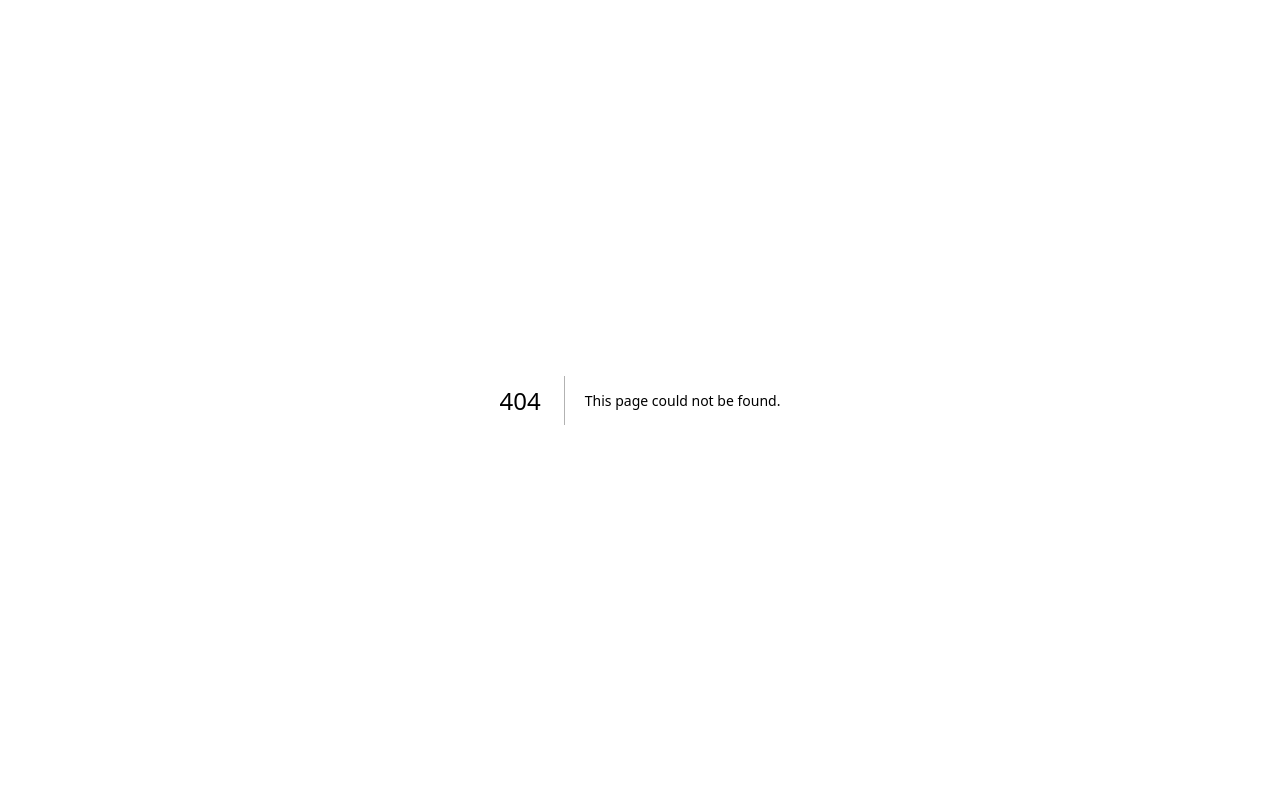
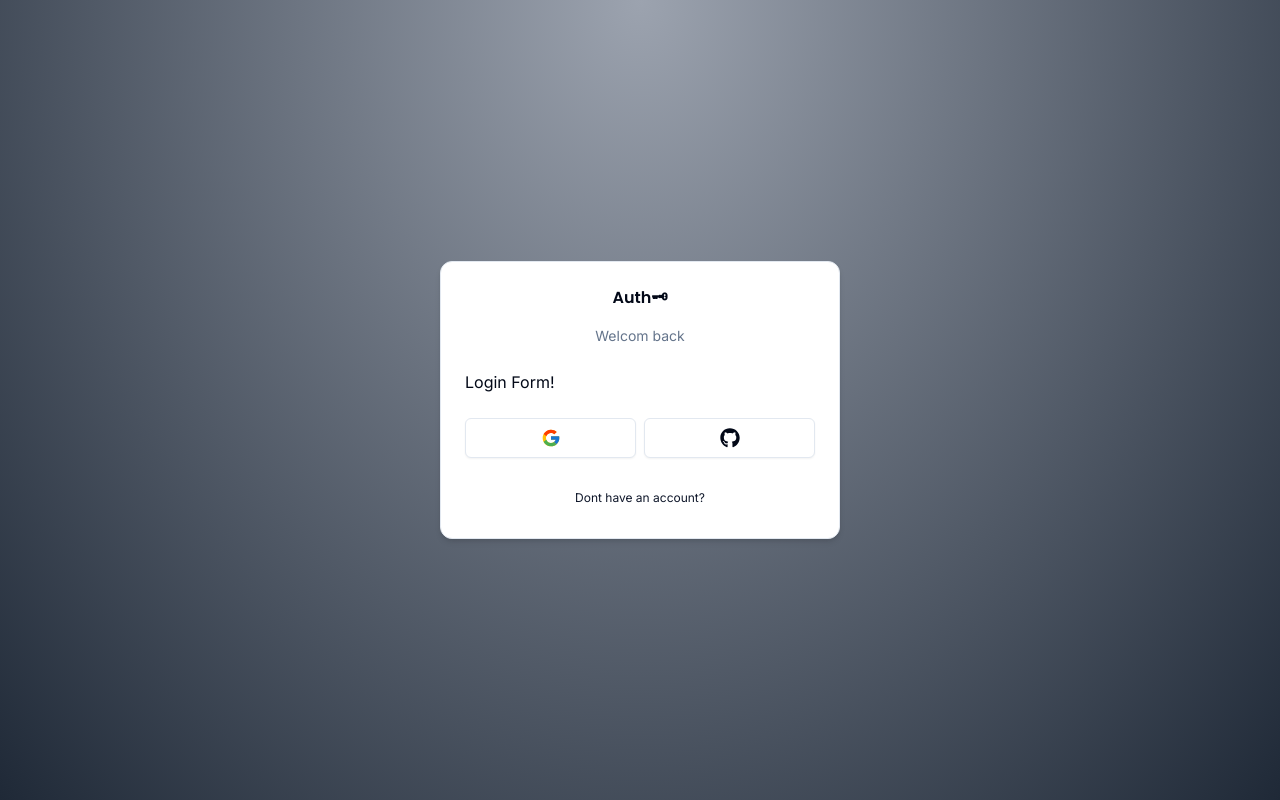
Before and after one commit to lashadeiso/Next-Auth, a Next.js app: page /auth/login in a window 1280 px wide. Before the commit this address had no page. Built offline with nearby package versions, Linux system fonts and the light colour scheme.

Commit message:
add social buttons

```diff
--- /dev/null
+++ b/app/auth/layout.tsx
@@ -0,0 +1,9 @@
+const AuthLayout = ({ children }: { children: React.ReactNode }) => {
+  return (
+    <div className="flex h-full items-center justify-center bg-[radial-gradient(ellipse_at_top,var(--tw-gradient-stops))] from-gray-400 to-gray-800">
+      {children}
+    </div>
+  );
+};
+
+export default AuthLayout;
--- /dev/null
+++ b/app/auth/login/page.tsx
@@ -0,0 +1,9 @@
+import { LoginForm } from "@/components/auth/login-from";
+
+export default function LoginPage() {
+  return (
+    <div>
+      <LoginForm />
+    </div>
+  );
+}
--- /dev/null
+++ b/components/auth/back-button.tsx
@@ -0,0 +1,17 @@
+"use client";
+
+import Link from "next/link";
+import { Button } from "../ui/button";
+
+interface BackButtonProps {
+  href: string;
+  label: string;
+}
+
+export const BackButton = ({ href, label }: BackButtonProps) => {
+  return (
+    <Button variant="link" className="w-full font-normal" size="sm" asChild>
+      <Link href={href}>{label}</Link>
+    </Button>
+  );
+};
--- /dev/null
+++ b/components/auth/card-wrapper.tsx
@@ -0,0 +1,39 @@
+"use client";
+
+import { Card, CardContent, CardFooter, CardHeader } from "../ui/card";
+import { Header } from "../auth/header";
+import { Social } from "./social";
+import { BackButton } from "./back-button";
+
+interface CardWrapperProps {
+  children: React.ReactNode;
+  headerLabel: string;
+  backButtonLabel: string;
+  backButtonHref: string;
+  showSocial?: boolean;
+}
+
+export const CardWrapper = ({
+  children,
+  headerLabel,
+  backButtonLabel,
+  backButtonHref,
+  showSocial,
+}: CardWrapperProps) => {
+  return (
+    <Card className="w-[400px] shadow-md">
+      <CardHeader>
+        <Header label={headerLabel} />
+      </CardHeader>
+      <CardContent>{children}</CardContent>
+      {showSocial && (
+        <CardFooter>
+          <Social />
+        </CardFooter>
+      )}
+      <CardFooter>
+        <BackButton label={backButtonLabel} href={backButtonHref} />
+      </CardFooter>
+    </Card>
+  );
+};
--- /dev/null
+++ b/components/auth/header.tsx
@@ -0,0 +1,20 @@
+import { Poppins } from "next/font/google";
+import { cn } from "@/lib/utils";
+
+const font = Poppins({
+  subsets: ["latin"],
+  weight: ["600"],
+});
+
+interface HeaderProps {
+  label: string;
+}
+
+export const Header = ({ label }: HeaderProps) => {
+  return (
+    <div className="flex w-full flex-col items-center justify-center gap-y-4">
+      <h1 className={(cn("text-3xl font-semibold"), font.className)}>Auth🗝</h1>
+      <p className="text-sm text-muted-foreground">{label}</p>
+    </div>
+  );
+};
--- /dev/null
+++ b/components/auth/login-from.tsx
@@ -0,0 +1,16 @@
+import { CardWrapper } from "@/components/auth/card-wrapper";
+
+export const LoginForm = () => {
+  return (
+    <div>
+      <CardWrapper
+        headerLabel="Welcom back"
+        backButtonLabel="Dont have an account?"
+        backButtonHref="/auth/register"
+        showSocial
+      >
+        Login Form!
+      </CardWrapper>
+    </div>
+  );
+};
--- /dev/null
+++ b/components/auth/social.tsx
@@ -0,0 +1,18 @@
+"use client";
+
+import { FcGoogle } from "react-icons/fc";
+import { FaGithub } from "react-icons/fa";
+import { Button } from "../ui/button";
+
+export const Social = () => {
+  return (
+    <div className="flex w-full items-center gap-x-2">
+      <Button size="lg" className="w-full" variant="outline" onClick={() => {}}>
+        <FcGoogle className="h-5 w-5" />
+      </Button>
+      <Button size="lg" className="w-full" variant="outline" onClick={() => {}}>
+        <FaGithub className="h-5 w-5" />
+      </Button>
+    </div>
+  );
+};
--- /dev/null
+++ b/components/ui/card.tsx
@@ -0,0 +1,76 @@
+import * as React from "react"
+
+import { cn } from "@/lib/utils"
+
+const Card = React.forwardRef<
+  HTMLDivElement,
+  React.HTMLAttributes<HTMLDivElement>
+>(({ className, ...props }, ref) => (
+  <div
+    ref={ref}
+    className={cn(
+      "rounded-xl border bg-card text-card-foreground shadow",
+      className
+    )}
+    {...props}
+  />
+))
+Card.displayName = "Card"
+
+const CardHeader = React.forwardRef<
+  HTMLDivElement,
+  React.HTMLAttributes<HTMLDivElement>
+>(({ className, ...props }, ref) => (
+  <div
+    ref={ref}
+    className={cn("flex flex-col space-y-1.5 p-6", className)}
+    {...props}
+  />
+))
+CardHeader.displayName = "CardHeader"
+
+const CardTitle = React.forwardRef<
+  HTMLParagraphElement,
+  React.HTMLAttributes<HTMLHeadingElement>
+>(({ className, ...props }, ref) => (
+  <h3
+    ref={ref}
+    className={cn("font-semibold leading-none tracking-tight", className)}
+    {...props}
+  />
+))
+CardTitle.displayName = "CardTitle"
+
+const CardDescription = React.forwardRef<
+  HTMLParagraphElement,
+  React.HTMLAttributes<HTMLParagraphElement>
+>(({ className, ...props }, ref) => (
+  <p
+    ref={ref}
+    className={cn("text-sm text-muted-foreground", className)}
+    {...props}
+  />
+))
+CardDescription.displayName = "CardDescription"
+
+const CardContent = React.forwardRef<
+  HTMLDivElement,
+  React.HTMLAttributes<HTMLDivElement>
+>(({ className, ...props }, ref) => (
+  <div ref={ref} className={cn("p-6 pt-0", className)} {...props} />
+))
+CardContent.displayName = "CardContent"
+
+const CardFooter = React.forwardRef<
+  HTMLDivElement,
+  React.HTMLAttributes<HTMLDivElement>
+>(({ className, ...props }, ref) => (
+  <div
+    ref={ref}
+    className={cn("flex items-center p-6 pt-0", className)}
+    {...props}
+  />
+))
+CardFooter.displayName = "CardFooter"
+
+export { Card, CardHeader, CardFooter, CardTitle, CardDescription, CardContent }
--- a/package.json
+++ b/package.json
@@ -16,6 +16,7 @@
     "next": "14.0.4",
     "react": "^18",
     "react-dom": "^18",
+    "react-icons": "^5.0.0",
     "tailwind-merge": "^2.2.0",
     "tailwindcss-animate": "^1.0.7"
   },
```
Also changed, not shown: 1 other file (tests, documents, lock files or other folders).
